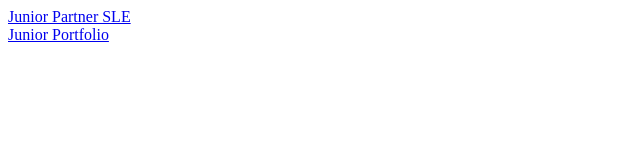
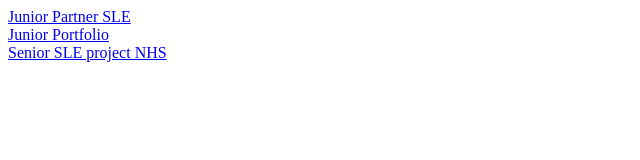
Before and after one commit to justinmyk/justinmyk.io, a plain HTML site: page index.html in a window 1280 px wide. Shown: the whole page, without its empty margins (0-640 px from the left). Drawn offline with Linux system fonts and the light colour scheme.

Commit message:
Add files via upload

```diff
--- a/index.html
+++ b/index.html
@@ -1,3 +1,5 @@
 <a href="https://justinmyk.github.io/Junior-Partner-Sle-Project.io/.">Junior Partner SLE</a>
 <br>
 <a href="https://justinmyk.github.io/Junior-Portforlio.io/">Junior Portfolio</a>
+<br>
+<a href="https://justinmyk.github.io/NHS-Senior-SLE.io/">Senior SLE project NHS</a>
```
